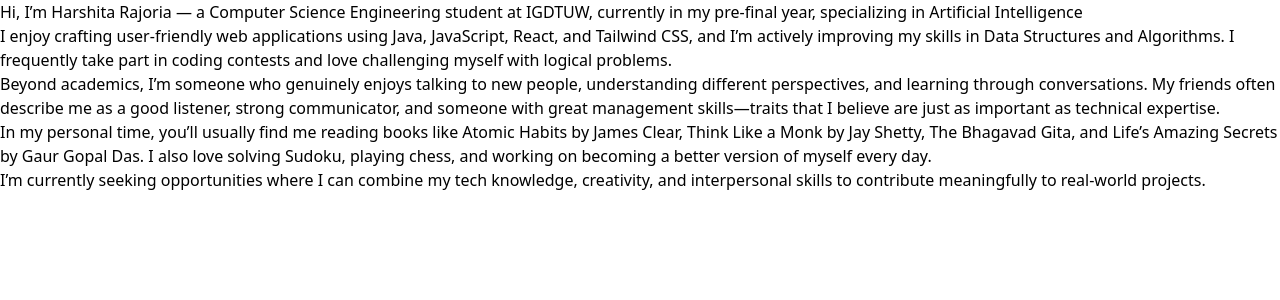
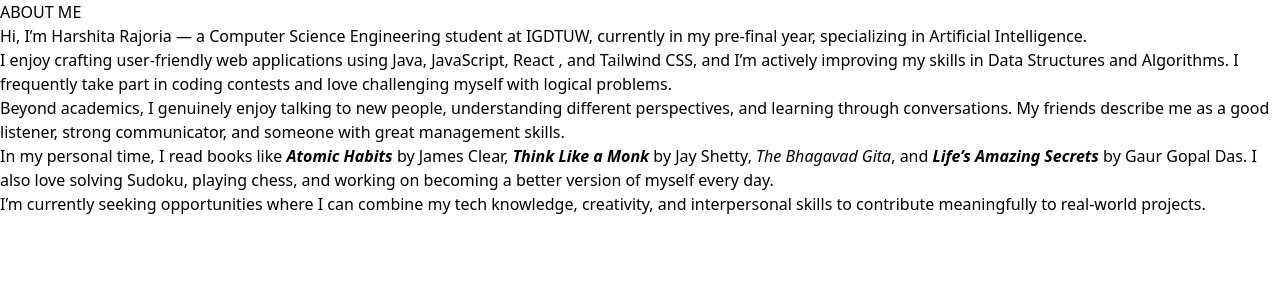
Before and after one commit to HarshiitaaRajoriiaa/Harshita_Rajoria, a React (Vite) app in the folder Portfolio/: page / in a window 1280 px wide. Shown: the top 300 px of the page. Built offline with nearby package versions, Linux system fonts and the light colour scheme.

Commit message:
commit about edits

```diff
--- a/Portfolio/package.json
+++ b/Portfolio/package.json
@@ -11,7 +11,8 @@
   },
   "dependencies": {
     "react": "^18.3.1",
-    "react-dom": "^18.3.1"
+    "react-dom": "^18.3.1",
+    "react-icons": "^5.5.0"
   },
   "devDependencies": {
     "@eslint/js": "^9.13.0",
--- a/Portfolio/src/Components/About/About.jsx
+++ b/Portfolio/src/Components/About/About.jsx
@@ -1,48 +1,77 @@
 import React from "react";
-
+import { DiJavascript } from "react-icons/di";
+import { FaReact } from "react-icons/fa";
 export default function About() {
   return (
     <>
-      <div className="w-full h-full p-10">
-        <div className="About_Text border p-10  rounded-xl shadow-xl ">
+      <div className="h-screen text-center flex flex-col justify-items-center bg-[#FFFBFB] p-10">
+        <div className="About_Heading">
+          <h1 className="mx-auto inline-block font-semibold text-2xl   p-4 m-5 ">
+            ABOUT ME
+          </h1>
+        </div>
+        <div className="About_Text border p-10 rounded-xl shadow-xl space-y-6 text-center">
+          <div>
             <p>
-            {" "}
-            Hi, I’m Harshita Rajoria — a Computer Science Engineering student at
-            IGDTUW, currently in my pre-final year, specializing in Artificial
-            Intelligence
+              Hi, I’m Harshita Rajoria — a Computer Science Engineering student
+              at IGDTUW, currently in my pre-final year, specializing in
+              Artificial Intelligence.
             </p>
+          </div>
 
+          <div>
             <p>
               I enjoy crafting user-friendly web applications using Java,
-            JavaScript, React, and Tailwind CSS, and I’m actively improving my
-            skills in Data Structures and Algorithms. I frequently take part in
-            coding contests and love challenging myself with logical problems.
+              JavaScript, React , and Tailwind CSS, and I’m actively improving
+              my skills in Data Structures and Algorithms. I frequently take
+              part in coding contests and love challenging myself with logical
+              problems.
             </p>
+          </div>
 
+          <div>
             <p>
-            Beyond academics, I’m someone who genuinely enjoys talking to new
-            people, understanding different perspectives, and learning through
-            conversations. My friends often describe me as a good listener,
-            strong communicator, and someone with great management skills—traits
-            that I believe are just as important as technical expertise.
+              Beyond academics, I genuinely enjoy talking to new people,
+              understanding different perspectives, and learning through
+              conversations. My friends describe me as a good listener, strong
+              communicator, and someone with great management skills.
             </p>
+            <p>
+              In my personal time, I read books like{" "}
+              <a href="https://jamesclear.com/atomic-habits" target="blank">
+                <em>
+                  <b>Atomic Habits</b>
+                </em>
+              </a>{" "}
+              by James Clear,{" "}
+              <a href="https://thinklikeamonkbook.com/" target="blank">
+                <em>
+                  <b>Think Like a Monk</b>
+                </em>
+              </a>{" "}
+              by Jay Shetty, <em>The Bhagavad Gita</em>, and{" "}
+              <a
+                href="https://tongaatsecondary.co.za/gallery/Life%E2%80%99s%20Amazing%20Secrets.pdf"
+                target="blank"
+              >
+                <em>
+                  <b>Life’s Amazing Secrets</b>
+                </em>
+              </a>{" "}
+              by Gaur Gopal Das. I also love solving Sudoku, playing chess, and
+              working on becoming a better version of myself every day.
+            </p>
+          </div>
 
+          <div>
             <p>
-            In my personal time, you’ll usually find me reading books like
-            Atomic Habits by James Clear, Think Like a Monk by Jay Shetty, The
-            Bhagavad Gita, and Life’s Amazing Secrets by Gaur Gopal Das. I also
-            love solving Sudoku, playing chess, and working on becoming a better
-            version of myself every day.
-          </p>
-
-          <p>
-            {" "}
               I’m currently seeking opportunities where I can combine my tech
               knowledge, creativity, and interpersonal skills to contribute
               meaningfully to real-world projects.
             </p>
           </div>
         </div>
+      </div>
     </>
   );
 }
```
Also changed, not shown: 1 other file (tests, documents, lock files or other folders). Lines whose indentation alone changed are shown as unchanged.
